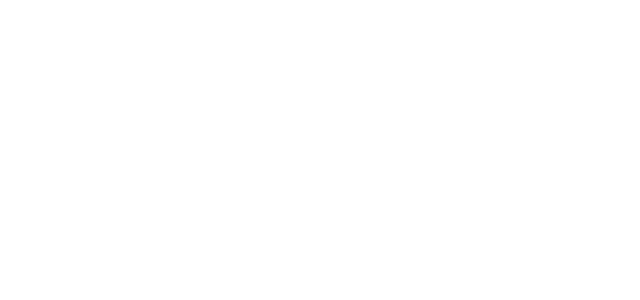
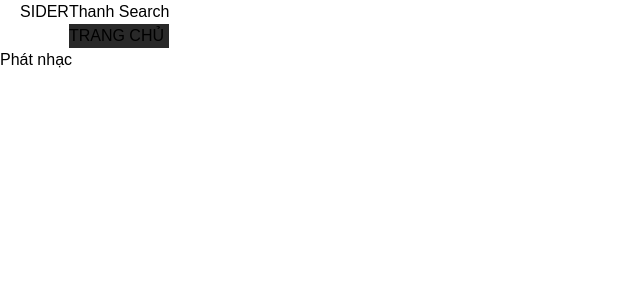
Before and after one commit to truonginit/project-front-end-music-app-cloud-nextjs, a Next.js app: page / in a window 1280 px wide. Shown: the top 300 px of the page, without its empty margins (0-640 px from the left). Built offline with nearby package versions, Linux system fonts and the light colour scheme.

Commit message:
Dựng layout chung

```diff
--- a/src/app/layout.tsx
+++ b/src/app/layout.tsx
@@ -1,6 +1,12 @@
 import type { Metadata } from "next";
 import "./globals.css";
 
+// components
+import { Sider } from './components/sider/Sider';
+import { Search } from './components/search/Search';
+import { Play } from './components/play/Play';
+
+// Metadata
 export const metadata: Metadata = {
   title: "Music AppCloud",
   description: "Ứng dụng nghe nhạc trực tuyến",
@@ -8,13 +14,20 @@
 
 export default function RootLayout({
   children,
-}: Readonly<{
-  children: React.ReactNode;
-}>) {
+}: Readonly<{ children: React.ReactNode; }>) {
   return (
-    <html lang="en" className="dark">
+    <html lang="vi" className="dark">
       <body>
-        {children}
+        <div className="container mx-auto"> {/* container */}
+          <div className="flex"> {/* wrap */}
+              <Sider/>
+              <main className=""> {/* khung tìm kiếm */}
+                <Search />
+                {children} {/* nội dung chính */}
+              </main>
+          </div>
+        </div>
+        <Play /> {/* play music */}
       </body>
     </html>
   );
--- a/src/app/page.tsx
+++ b/src/app/page.tsx
@@ -9,9 +9,7 @@
 export default function Home() {
   return (
     <>
-      <h1
-        className="dark:bg-darkModeBg text-white"
-      >
+      <h1 className="dark:bg-darkModeBackground" >
         TRANG CHỦ
       </h1>
     </>
```
